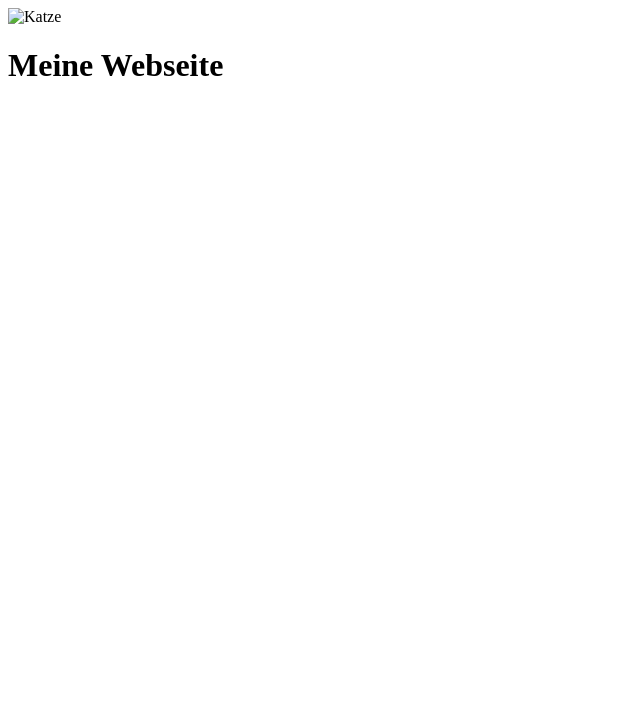
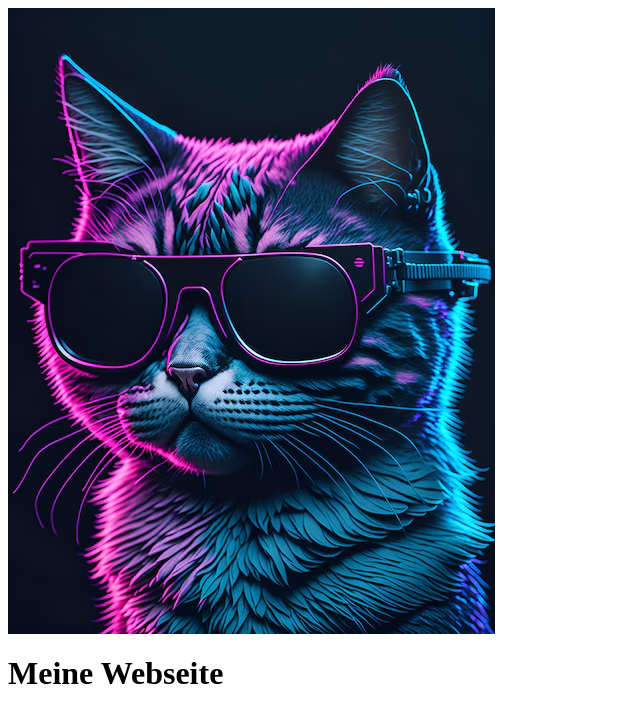
Before and after one commit to Lostmouse470/lostmouse470.github.io, a plain HTML site: page index.html in a window 1280 px wide. Shown: the whole page, without its empty margins (0-640 px from the left). Drawn offline with Linux system fonts and the light colour scheme.

Commit message:
Update index.html

```diff
--- a/index.html
+++ b/index.html
@@ -1,3 +1,3 @@
-<img src="bild.jpg" alt="Katze">
+<img src="eine-katze-mit-sonnenbrille-darauf-und-den-worten-katze-auf-der-vorderseite_784970-3.avif" alt="Katze">
 <title>Meine Webseite</title>
 <h1>Meine Webseite</h1>
```
